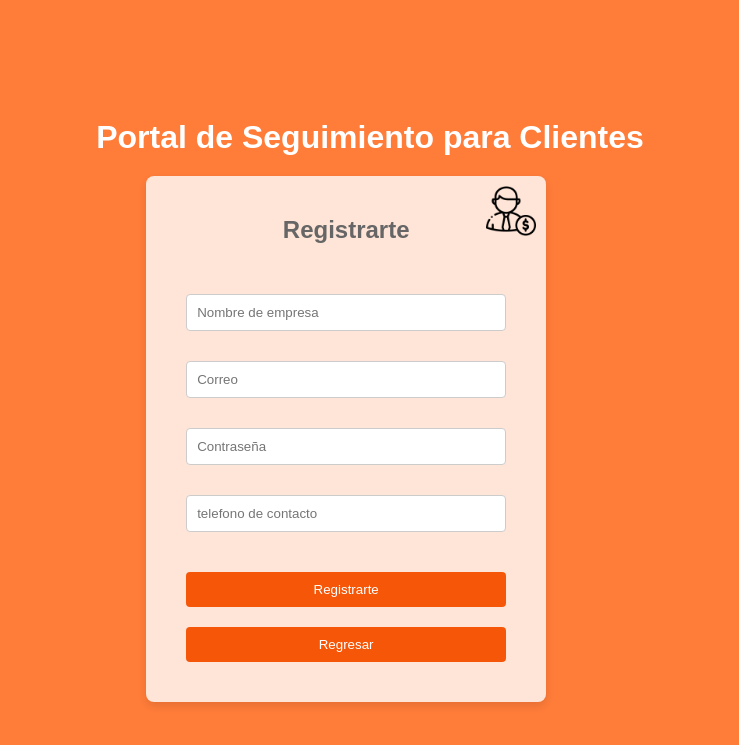
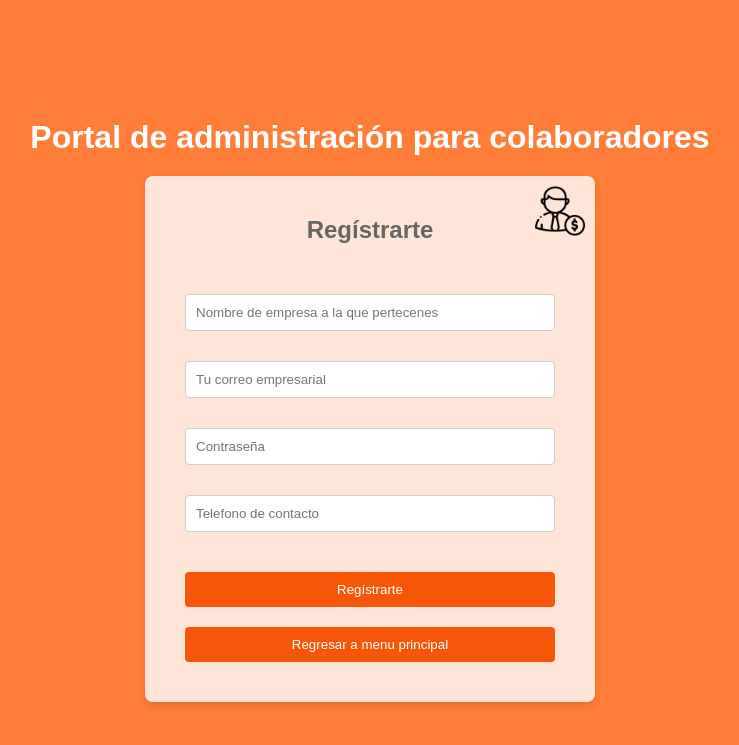
Before and after one commit to wtksistemas/WTK, a PHP site: page /registro.html in a window 1280 px wide. Shown: the top 745 px of the page, without its empty margins (270-1009 px from the left). Run offline with PHP 8.4, Linux system fonts and the light colour scheme.

Commit message:
Cambios de ortografia, adecuados a la funcion que tiene el portal

```diff
--- a/adm.whitakermexico.com/css/styles.css
+++ b/adm.whitakermexico.com/css/styles.css
@@ -40,13 +40,13 @@ label {
 
 .login-container {
     position: relative;
-    width: 400px;
+    width: 450px;
     background-color: rgba(255, 255, 255, 0.8); /* Hace el formulario un poco invisible */
     border-radius: 8px;
     box-shadow: 0 4px 8px rgba(0, 0, 0, 0.1);
     padding: 20px;
     box-sizing: border-box;
-	margin-left: 50px;
+	margin:auto;
 }
 
 .login-container .logo {
@@ -123,7 +123,7 @@ label {
 		height: auto;
         margin: 0;
         padding: 10px;
-		margin: 50px;
+		margin: auto;
 	}
     h1 {
         font-size: 24px;
@@ -144,7 +144,7 @@ label {
 		height: auto;
         margin: 0;
         padding: 10px;
-		margin: 50px;
+		margin: auto;
     }
     h1 {
         font-size: 24px;
--- a/adm.whitakermexico.com/registro.html
+++ b/adm.whitakermexico.com/registro.html
@@ -2,7 +2,7 @@
 <html>
 <head>
 <meta charset="utf-8">
-	<title>Portal de seguimiento</title>
+	<title>Portal de administración</title>
 	<link rel="stylesheet" href="css/styles.css">
 	<link rel="icon" href="img/favicon.ico" type="image/x-icon">
 	<meta name="viewport" content="width=device-width,initial-scale=1">
@@ -11,17 +11,17 @@
 
 <body>
 	<div class="container-1">
-		<h1>Portal de Seguimiento para Clientes</h1>
+		<h1>Portal de administración para colaboradores</h1>
        		<div class="login-container">
 				<img class="logo" src="img/salario.png" alt="Logo">
-					<h2>Registrarte</h2>
+					<h2>Regístrarte</h2>
                 <form action="php/registro.php" method="post">
-					<input type="text" name="username" placeholder="Nombre de empresa">
-					<input type="text" name="email" placeholder="Correo">
+					<input type="text" name="username" placeholder="Nombre de empresa a la que pertecenes">
+					<input type="email" name="email" placeholder="Tu correo empresarial">
 					<input type="password" name="password" placeholder="Contraseña">
-					<input type="tel" name="fon" placeholder="telefono de contacto">
-					<button type="submit">Registrarte</button>
-					<button type="button" onclick="window.location.href='index.html';">Regresar</button>
+					<input type="tel" name="fon" placeholder="Telefono de contacto">
+					<button type="submit">Regístrarte</button>
+					<button type="button" onclick="window.location.href='index.html';">Regresar a menu principal</button>
 
 <!--					<a href="javascript:history.go(-1)">volver atras</a>
 -->					</form>
```
Also changed, not shown: adm.whitakermexico.com/index.html (+5 -5 lines), adm.whitakermexico.com/restablecer.html (+4 -4 lines).
